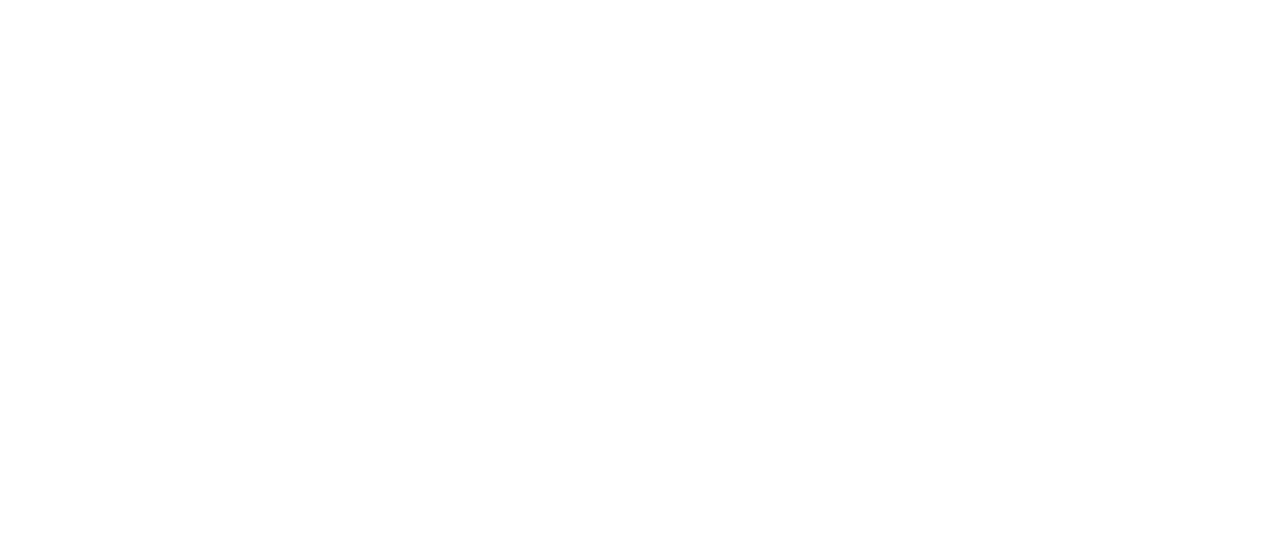
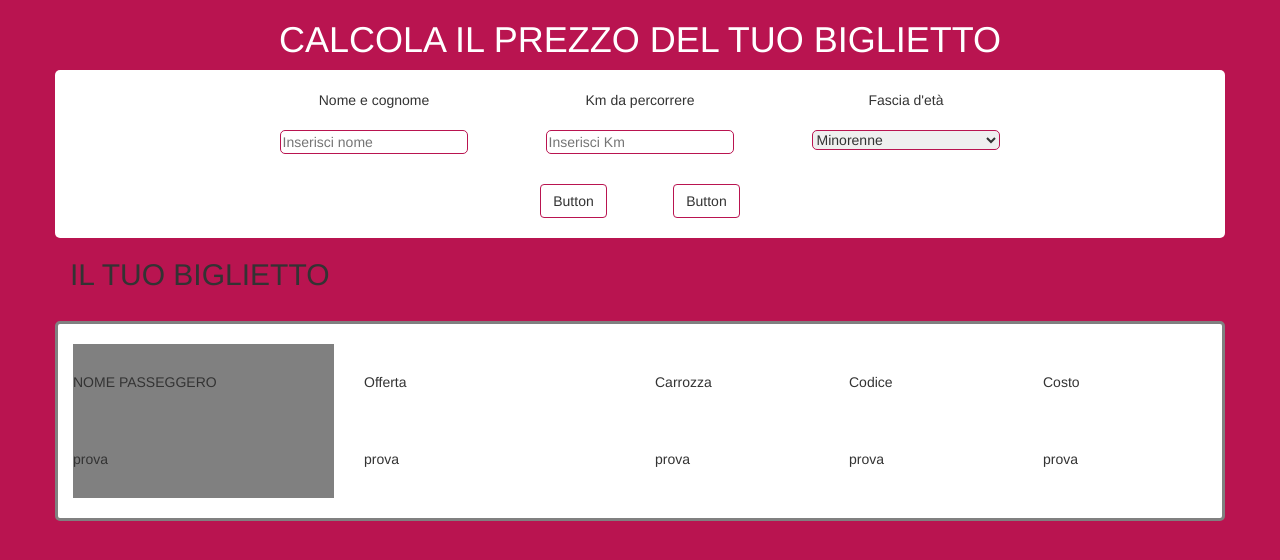
Before and after one commit to SimoneRomiti/js-biglietto-treno-form, a plain HTML site: page index.html in a window 1280 px wide. Drawn offline with nearby package versions, Linux system fonts and the light colour scheme.

Commit message:
Layout fatto

```diff
--- a/css/style.css
+++ b/css/style.css
@@ -0,0 +1,53 @@
+body{
+  background: #B91450;
+}
+
+header{
+  color: white;
+}
+
+.wrapper{
+  width: 70%;
+  margin: auto;
+}
+
+.white{
+  background: white;
+  padding-top: 20px;
+  padding-bottom: 20px;
+  border-radius: 5px;
+}
+
+.white input, .white select{
+  margin-top: 20px;
+  border: 1px solid #B91450;
+  border-radius: 5px;
+  width: 80%;
+}
+
+.button{
+  margin-top: 30px;
+}
+.my-btn{
+  border: 1px solid #B91450;
+}
+
+.margin{
+  margin-top: 20px;
+  height: 25vh;
+  border: 3px solid grey;
+}
+
+.height{
+  height: 100%;
+}
+
+.nome-passeggero{
+  background: grey;
+}
+
+.flex{
+  display: flex;
+  flex-direction: column;
+  justify-content: space-around;
+}
--- a/index.html
+++ b/index.html
@@ -1,6 +1,9 @@
 <!DOCTYPE html>
 <html lang="en" dir="ltr">
   <head>
+    <!-- Latest compiled and minified CSS -->
+    <link rel="stylesheet" href="https://maxcdn.bootstrapcdn.com/bootstrap/3.3.7/css/bootstrap.min.css" integrity="sha384-BVYiiSIFeK1dGmJRAkycuHAHRg32OmUcww7on3RYdg4Va+PmSTsz/K68vbdEjh4u" crossorigin="anonymous">
+
     <link rel="stylesheet" href="css/style.css">
     <meta name="viewport" content="width=device-width, initial-scale=1.0">
     <meta charset="utf-8">
@@ -8,7 +11,125 @@
   </head>
   <body>
 
+    <header>
+      <h1 class="text-center">CALCOLA IL PREZZO DEL TUO BIGLIETTO</h1>
+    </header>
 
-    <script src="js/script.js" charset="utf-8"></script>
+    <main>
+      <section class="form">
+        <div class="container text-center white">
+          <div class="row wrapper">
+            <div class="col-xs-12 col-sm-4">
+              <div class="name">
+                Nome e cognome
+              </div>
+              <input type="text" name="" value="" placeholder="Inserisci nome">
+            </div>
+
+            <div class="col-xs-12 col-sm-4">
+              <div class="name">
+                Km da percorrere
+              </div>
+              <input type="text" name="" value="" placeholder="Inserisci Km">
+            </div>
+
+            <div class="col-xs-12 col-sm-4">
+              <div class="name">
+                Fascia d'età
+              </div>
+              <select class="" name="">
+                <option value="Minorenne">Minorenne</option>
+                <option value="Maggiorenne">Maggiorenne</option>
+                <option value="Over65">Over65</option>
+              </select>
+            </div>
+
+            <div class="col-xs-12 col-sm-2 col-sm-offset-4">
+              <div class="button generate">
+                <button class="btn btn-default my-btn" type="submit">Button</button>
+              </div>
+
+            </div>
+
+            <div class="col-xs-12 col-sm-2">
+              <div class="button annulla">
+                <button class="btn btn-default my-btn" type="submit">Button</button>
+              </div>
+
+            </div>
+
+          </div>
+
+        </div>
+      </section>
+
+      <section class="ticket">
+        <div class="container">
+          <div class="row">
+            <div class="col-xs-12">
+              <h2>IL TUO BIGLIETTO</h2>
+            </div>
+          </div>
+        </div>
+
+        <div class="container white margin">
+          <div class="row height">
+            <div class="col-xs-3 height">
+
+              <div class="nome-passeggero height flex">
+                NOME PASSEGGERO
+                <div id="passenger">
+                  prova
+                </div>
+              </div>
+
+
+            </div>
+
+            <div class="col-xs-3 height">
+              <div class="offerta height flex">
+                Offerta
+                <div id="sconto">
+                  prova
+                </div>
+              </div>
+            </div>
+
+            <div class="col-xs-2 height">
+              <div class="carrozza height flex">
+                Carrozza
+                <div id="numero-carrozza">
+                  prova
+                </div>
+              </div>
+            </div>
+
+            <div class="col-xs-2 height">
+              <div class="codice height flex">
+                Codice
+                <div id="numero-codice">
+                  prova
+                </div>
+              </div>
+            </div>
+
+            <div class="col-xs-2 height">
+              <div class="costo height flex">
+                Costo
+                <div id="prezzo">
+                  prova
+                </div>
+              </div>
+            </div>
+          </div>
+        </div>
+      </section>
+    </main>
+
+
+    </div>
+
+
+    <!-- <script src="js/script.js" charset="utf-8"></script> -->
   </body>
 </html>
--- a/js/script.js
+++ b/js/script.js
@@ -0,0 +1,36 @@
+// INPUT KILOMETRI
+var numeroKm = parseInt(prompt("Quanti kilometri dovrai fare?"));
+// CONTROLLO KILOMETRI
+while(numeroKm <= 0 || isNaN(numeroKm)) {
+  numeroKm = parseInt(prompt("Il numero dei Kilometri deve essere un numero maggiore di 0, inserisci il numero corretto dei kilometri"));
+}
+console.log(numeroKm);
+
+// INPUT ETA'
+var anni = parseInt(prompt("Quanti anni hai?"));
+// CONTROLLO ETA'
+while(anni <= 0 || isNaN(anni)) {
+  anni = parseInt(prompt("L'età deve essere un numero maggiore di zero, inserisci correttamente la tua età"))
+}
+console.log(anni);
+
+// PREZZO SENZA SCONTO
+var prezzoSenzaSconto = numeroKm * 0.21;
+console.log(prezzoSenzaSconto);
+
+// PREZZO CON SCONTI VARI
+var prezzoFinale;
+
+if(anni < 18) {
+  prezzoFinale = prezzoSenzaSconto - ((prezzoSenzaSconto * 20) / 100);
+} else if(anni > 65) {
+  prezzoFinale = prezzoSenzaSconto - ((prezzoSenzaSconto * 40) / 100);
+} else {
+  prezzoFinale = prezzoSenzaSconto;
+}
+console.log(prezzoFinale);
+
+// STAMPA A VIDEO RISULTATO
+document.getElementById('text').innerHTML = "Il prezzo del tuo biglietto è: ";
+
+document.getElementById('number').innerHTML = prezzoFinale.toFixed(2) + "€";
```
